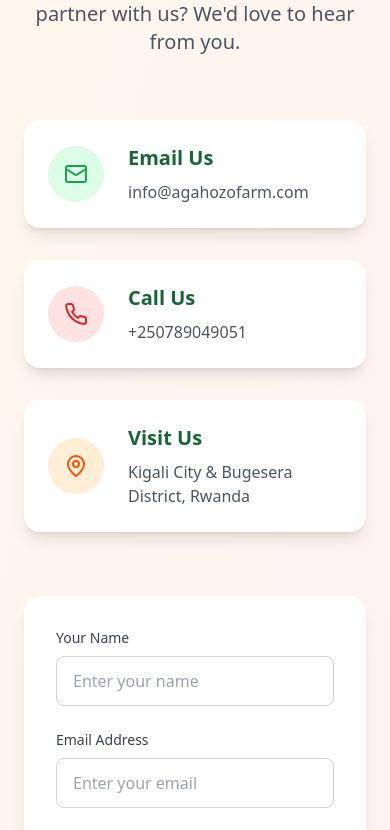
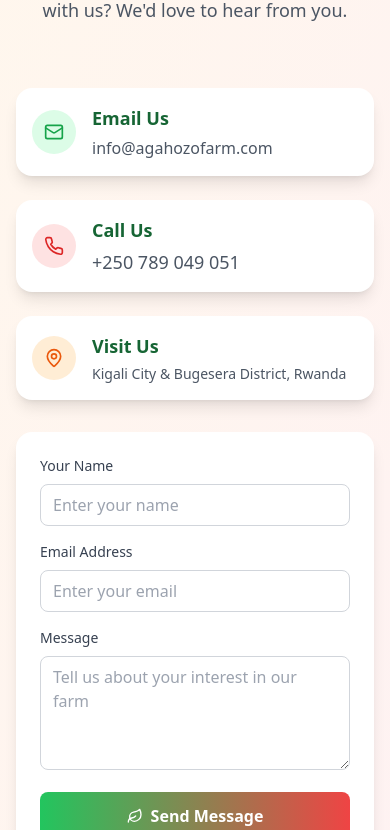
Before and after one commit to nyakamwe/agahozo-tomato-glow, a React (Vite) app: page / in a window 390 px wide. Shown: the part 7620-8450 px from the top of the page. Built offline with nearby package versions, Linux system fonts and the light colour scheme.

Commit message:
Fix: Ensure website accessibility across devices
Make the website responsive to different devices.

```diff
--- a/src/components/Contact.tsx
+++ b/src/components/Contact.tsx
@@ -5,61 +5,71 @@ import { Mail, Phone, MapPin, Leaf } from 'lucide-react';
 const Contact = () => {
   return (
     <section className="py-20 bg-gradient-to-br from-orange-50 to-red-50">
-      <div className="max-w-7xl mx-auto px-6">
+      <div className="max-w-7xl mx-auto px-4 sm:px-6">
         <div className="text-center mb-16">
-          <h2 className="text-4xl md:text-5xl font-bold text-green-800 mb-6">
+          <h2 className="text-3xl sm:text-4xl md:text-5xl font-bold text-green-800 mb-6">
             Get In Touch
           </h2>
-          <p className="text-xl text-gray-600 max-w-3xl mx-auto">
+          <p className="text-lg sm:text-xl text-gray-600 max-w-3xl mx-auto">
             Ready to learn more about our sustainable farming practices or
             partner with us? We'd love to hear from you.
           </p>
         </div>
 
-        <div className="grid grid-cols-1 lg:grid-cols-2 gap-16">
+        <div className="grid grid-cols-1 lg:grid-cols-2 gap-8 lg:gap-16">
           {/* Contact Information */}
-          <div className="space-y-8">
-            <div className="flex items-center gap-6 p-6 bg-white rounded-2xl shadow-lg hover:shadow-xl transition-shadow duration-300">
-              <div className="bg-green-100 p-4 rounded-full">
-                <Mail className="w-6 h-6 text-green-600" />
+          <div className="space-y-6 sm:space-y-8">
+            <div className="flex items-center gap-4 sm:gap-6 p-4 sm:p-6 bg-white rounded-2xl shadow-lg hover:shadow-xl transition-shadow duration-300">
+              <div className="bg-green-100 p-3 sm:p-4 rounded-full flex-shrink-0">
+                <Mail className="w-5 h-5 sm:w-6 sm:h-6 text-green-600" />
               </div>
-              <div>
-                <h3 className="text-xl font-semibold text-green-800 mb-2">Email Us</h3>
-                <p className="text-gray-600">info@agahozofarm.com</p>
+              <div className="min-w-0 flex-1">
+                <h3 className="text-lg sm:text-xl font-semibold text-green-800 mb-1 sm:mb-2">Email Us</h3>
+                <a
+                  href="mailto:info@agahozofarm.com"
+                  className="text-gray-600 hover:text-green-600 transition-colors break-all sm:break-normal"
+                >
+                  info@agahozofarm.com
+                </a>
               </div>
             </div>
 
-            <div className="flex items-center gap-6 p-6 bg-white rounded-2xl shadow-lg hover:shadow-xl transition-shadow duration-300">
-              <div className="bg-red-100 p-4 rounded-full">
-                <Phone className="w-6 h-6 text-red-600" />
+            <div className="flex items-center gap-4 sm:gap-6 p-4 sm:p-6 bg-white rounded-2xl shadow-lg hover:shadow-xl transition-shadow duration-300">
+              <div className="bg-red-100 p-3 sm:p-4 rounded-full flex-shrink-0">
+                <Phone className="w-5 h-5 sm:w-6 sm:h-6 text-red-600" />
               </div>
-              <div>
-                <h3 className="text-xl font-semibold text-green-800 mb-2">Call Us</h3>
-                <p className="text-gray-600">+250789049051</p>
+              <div className="min-w-0 flex-1">
+                <h3 className="text-lg sm:text-xl font-semibold text-green-800 mb-1 sm:mb-2">Call Us</h3>
+                <a
+                  href="tel:+250789049051"
+                  className="text-gray-600 hover:text-red-600 transition-colors text-lg font-medium"
+                >
+                  +250 789 049 051
+                </a>
               </div>
             </div>
 
-            <div className="flex items-center gap-6 p-6 bg-white rounded-2xl shadow-lg hover:shadow-xl transition-shadow duration-300">
-              <div className="bg-orange-100 p-4 rounded-full">
-                <MapPin className="w-6 h-6 text-orange-600" />
+            <div className="flex items-center gap-4 sm:gap-6 p-4 sm:p-6 bg-white rounded-2xl shadow-lg hover:shadow-xl transition-shadow duration-300">
+              <div className="bg-orange-100 p-3 sm:p-4 rounded-full flex-shrink-0">
+                <MapPin className="w-5 h-5 sm:w-6 sm:h-6 text-orange-600" />
               </div>
-              <div>
-                <h3 className="text-xl font-semibold text-green-800 mb-2">Visit Us</h3>
-                <p className="text-gray-600">Kigali City & Bugesera District, Rwanda</p>
+              <div className="min-w-0 flex-1">
+                <h3 className="text-lg sm:text-xl font-semibold text-green-800 mb-1 sm:mb-2">Visit Us</h3>
+                <p className="text-gray-600 text-sm sm:text-base">Kigali City & Bugesera District, Rwanda</p>
               </div>
             </div>
           </div>
 
           {/* Contact Form */}
-          <div className="bg-white rounded-2xl shadow-lg p-8">
-            <form className="space-y-6">
+          <div className="bg-white rounded-2xl shadow-lg p-6 sm:p-8">
+            <form className="space-y-4 sm:space-y-6">
               <div>
                 <label className="block text-sm font-medium text-gray-700 mb-2">
                   Your Name
                 </label>
                 <input
                   type="text"
-                  className="w-full px-4 py-3 border border-gray-300 rounded-lg focus:ring-2 focus:ring-green-500 focus:border-transparent transition-all duration-300"
+                  className="w-full px-3 sm:px-4 py-2 sm:py-3 border border-gray-300 rounded-lg focus:ring-2 focus:ring-green-500 focus:border-transparent transition-all duration-300 text-base"
                   placeholder="Enter your name"
                 />
               </div>
@@ -70,7 +80,7 @@ const Contact = () => {
                 </label>
                 <input
                   type="email"
-                  className="w-full px-4 py-3 border border-gray-300 rounded-lg focus:ring-2 focus:ring-green-500 focus:border-transparent transition-all duration-300"
+                  className="w-full px-3 sm:px-4 py-2 sm:py-3 border border-gray-300 rounded-lg focus:ring-2 focus:ring-green-500 focus:border-transparent transition-all duration-300 text-base"
                   placeholder="Enter your email"
                 />
               </div>
@@ -81,16 +91,16 @@ const Contact = () => {
                 </label>
                 <textarea
                   rows={4}
-                  className="w-full px-4 py-3 border border-gray-300 rounded-lg focus:ring-2 focus:ring-green-500 focus:border-transparent transition-all duration-300"
+                  className="w-full px-3 sm:px-4 py-2 sm:py-3 border border-gray-300 rounded-lg focus:ring-2 focus:ring-green-500 focus:border-transparent transition-all duration-300 text-base resize-vertical"
                   placeholder="Tell us about your interest in our farm"
                 ></textarea>
               </div>
 
               <button
                 type="submit"
-                className="w-full bg-gradient-to-r from-green-500 to-red-500 hover:from-green-600 hover:to-red-600 text-white font-bold py-4 px-6 rounded-lg transition-all duration-300 transform hover:scale-105 flex items-center justify-center gap-2"
+                className="w-full bg-gradient-to-r from-green-500 to-red-500 hover:from-green-600 hover:to-red-600 text-white font-bold py-3 sm:py-4 px-4 sm:px-6 rounded-lg transition-all duration-300 transform hover:scale-105 flex items-center justify-center gap-2 text-base sm:text-lg"
               >
-                <Leaf className="w-5 h-5" />
+                <Leaf className="w-4 h-4 sm:w-5 sm:h-5" />
                 Send Message
               </button>
             </form>
```
